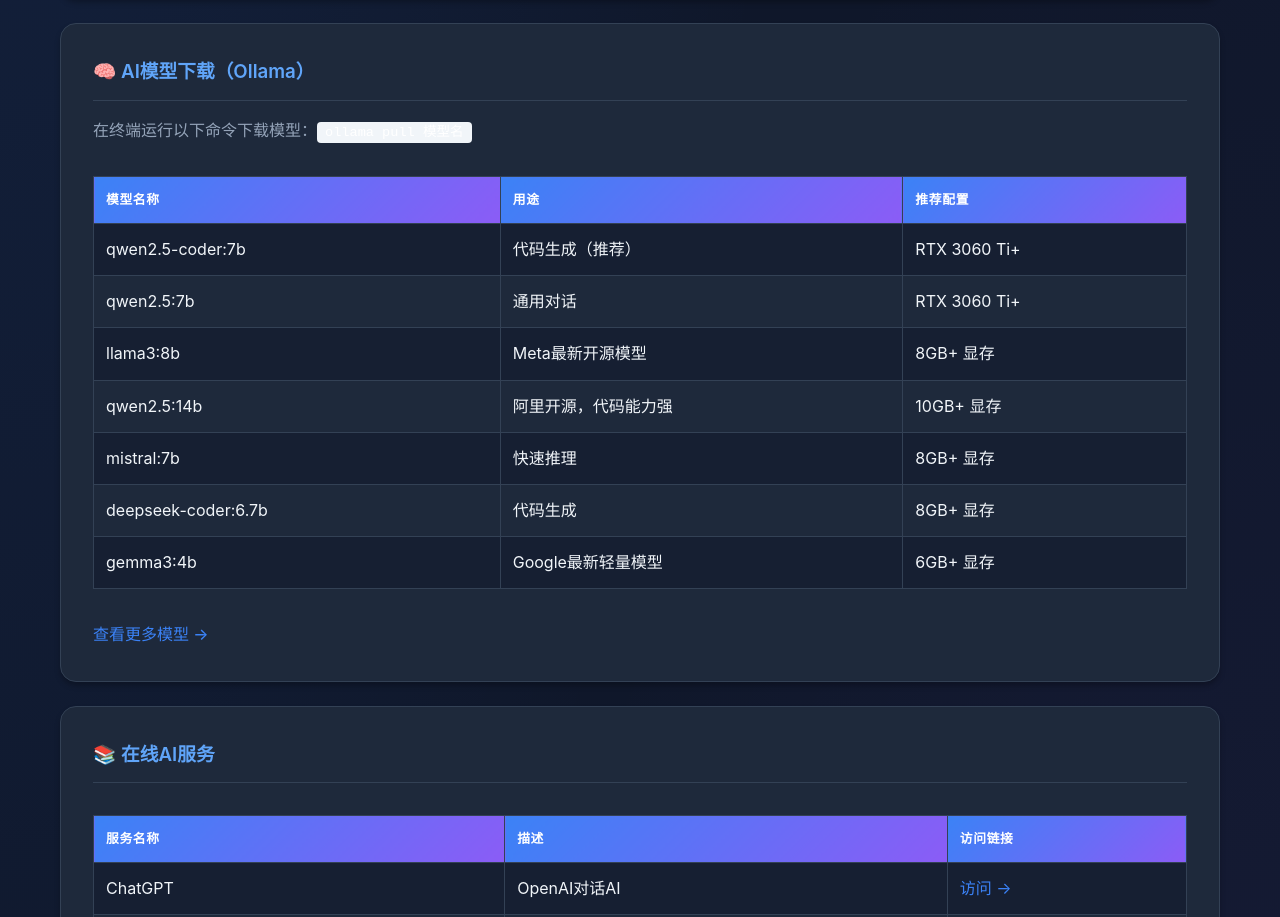
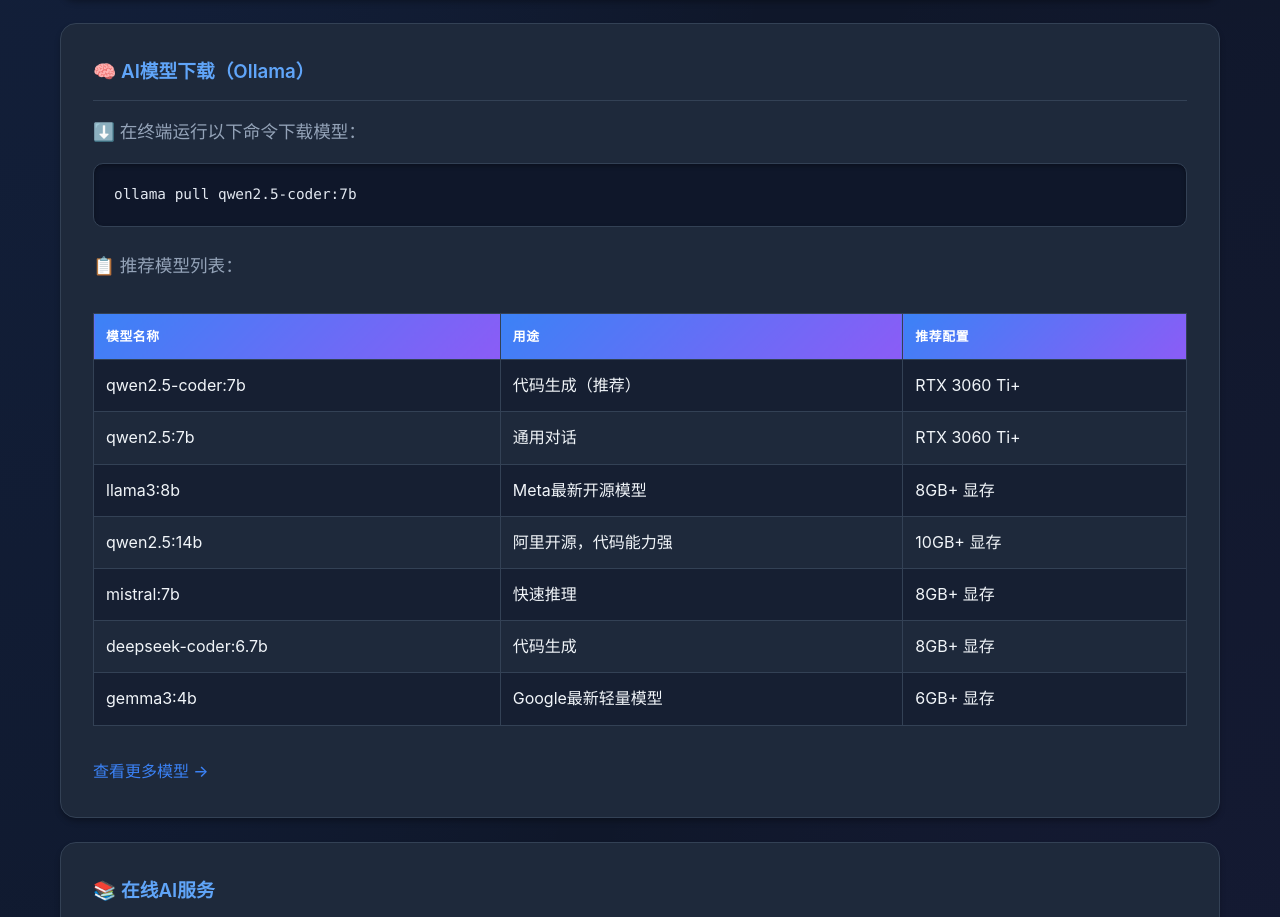
Before and after one commit to zblnly/ai, a website: page pages/resources.html in a window 1280 px wide. Shown: the part 1789-2706 px from the top of the page. Drawn offline with Linux system fonts and the light colour scheme.

Commit message:
Fix: improve code block visibility in resources page

```diff
--- a/css/style.css
+++ b/css/style.css
@@ -687,14 +687,21 @@
 .section-desc {
     color: var(--text-light);
     margin-bottom: 1rem;
+    font-size: 1.1rem;
+    font-weight: 500;
 }
 
 .section-desc code {
-    background: var(--text-color);
-    color: white;
-    padding: 0.2rem 0.5rem;
-    border-radius: 4px;
-    font-size: 0.85rem;
+    background: linear-gradient(135deg, #1e40af, #3730a3);
+    color: #ffffff;
+    padding: 0.5rem 1rem;
+    border-radius: 8px;
+    font-size: 1rem;
+    font-weight: 600;
+    display: inline-block;
+    margin: 0.5rem 0;
+    box-shadow: 0 4px 12px rgba(59, 130, 246, 0.3);
+    border: 1px solid #60a5f9;
 }
 
 .more-link {
--- a/pages/resources.html
+++ b/pages/resources.html
@@ -156,7 +156,9 @@
 
         <div class="content-section">
             <h3>🧠 AI模型下载（Ollama）</h3>
-            <p class="section-desc">在终端运行以下命令下载模型：<code>ollama pull 模型名</code></p>
+            <p class="section-desc">⬇️ 在终端运行以下命令下载模型：</p>
+            <div class="code-block" style="margin-bottom: 1.5rem;">ollama pull qwen2.5-coder:7b</div>
+            <p class="section-desc">📋 推荐模型列表：</p>
             <div class="resource-table">
                 <table>
                     <tr>
```
